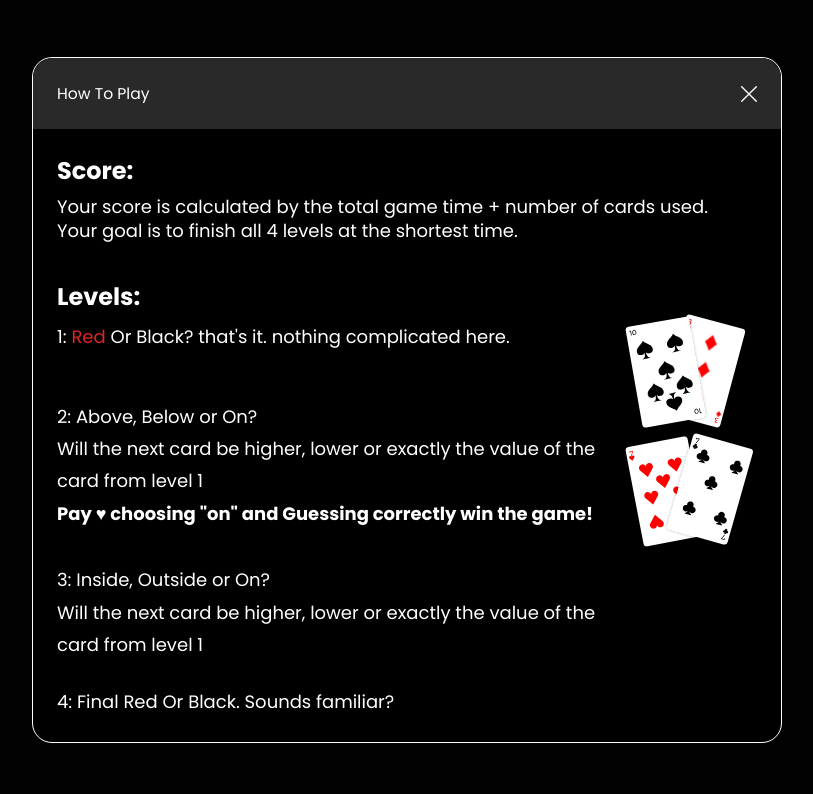
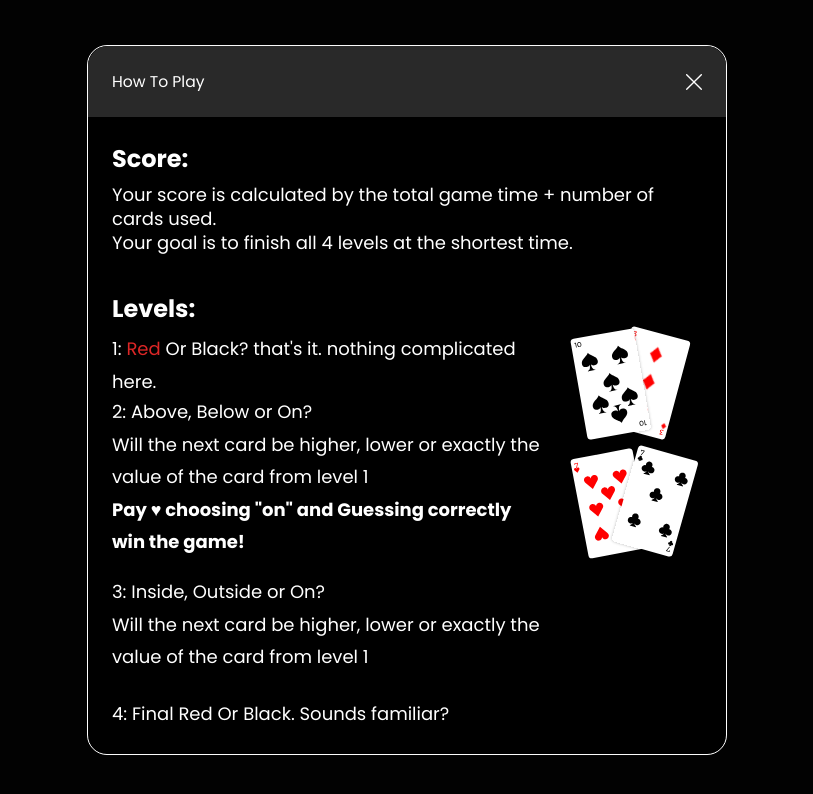
Before and after one commit to Emiltayeb/bus-driver, a React (Create React App) app: page / in a window 1280 px wide. Both pictures are taken after a click on the button "How To Play?". Shown: the top 794 px of the page, without its empty margins (233-1046 px from the left). Built offline with nearby package versions, Linux system fonts and the light colour scheme; no server answers.

Commit message:
css fixes

```diff
--- a/src/components/how-to-play/how-to-play.module.scss
+++ b/src/components/how-to-play/how-to-play.module.scss
@@ -1,6 +1,10 @@
 @import '../../styles//media-query-mixin';
 
 $card-gap: 10px;
+
+.Root {
+ min-width: unquote('min(80vw, 500px)');
+}
 .Levels {
  display: grid;
  grid-template-columns: 2fr 1fr;
--- a/src/components/how-to-play/index.tsx
+++ b/src/components/how-to-play/index.tsx
@@ -5,7 +5,7 @@ import { ReactComponent as OnCards } from 'assets/cards/on-cards.svg';
 
 const HowToPlayModal = () => {
  return (
-  <>
+  <div className={classes.Root}>
    <section className="mb-6">
     <h1 className="font-bold mb-1">Score:</h1>
 
@@ -47,7 +47,7 @@ const HowToPlayModal = () => {
      </li>
     </ol>
    </section>
-  </>
+  </div>
  );
 };
 
--- a/src/components/modal/modal.module.scss
+++ b/src/components/modal/modal.module.scss
@@ -14,7 +14,7 @@
  color: white;
  background: black;
  border: 1px solid white;
- min-width: unquote('min(95vw, 750px)');
+
  aspect-ratio: 1.5 / 1;
  position: absolute;
  top: 50%;
--- a/src/components/submit-score/submit-score.module.scss
+++ b/src/components/submit-score/submit-score.module.scss
@@ -24,17 +24,17 @@
   display: flex;
   align-items: center;
   gap: 1rem;
+  font-size: 0.75rem;
 
-  @include media('<=320px') {
-   flex-direction: column;
-  }
+  // @include media('<=320px') {
+  // }
  }
 }
 .SubmitButton {
  cursor: pointer;
  @include shared-button(white, black);
  &:disabled {
-  opacity: 0.1;
+  opacity: 0.3;
   pointer-events: none;
  }
 }
```
